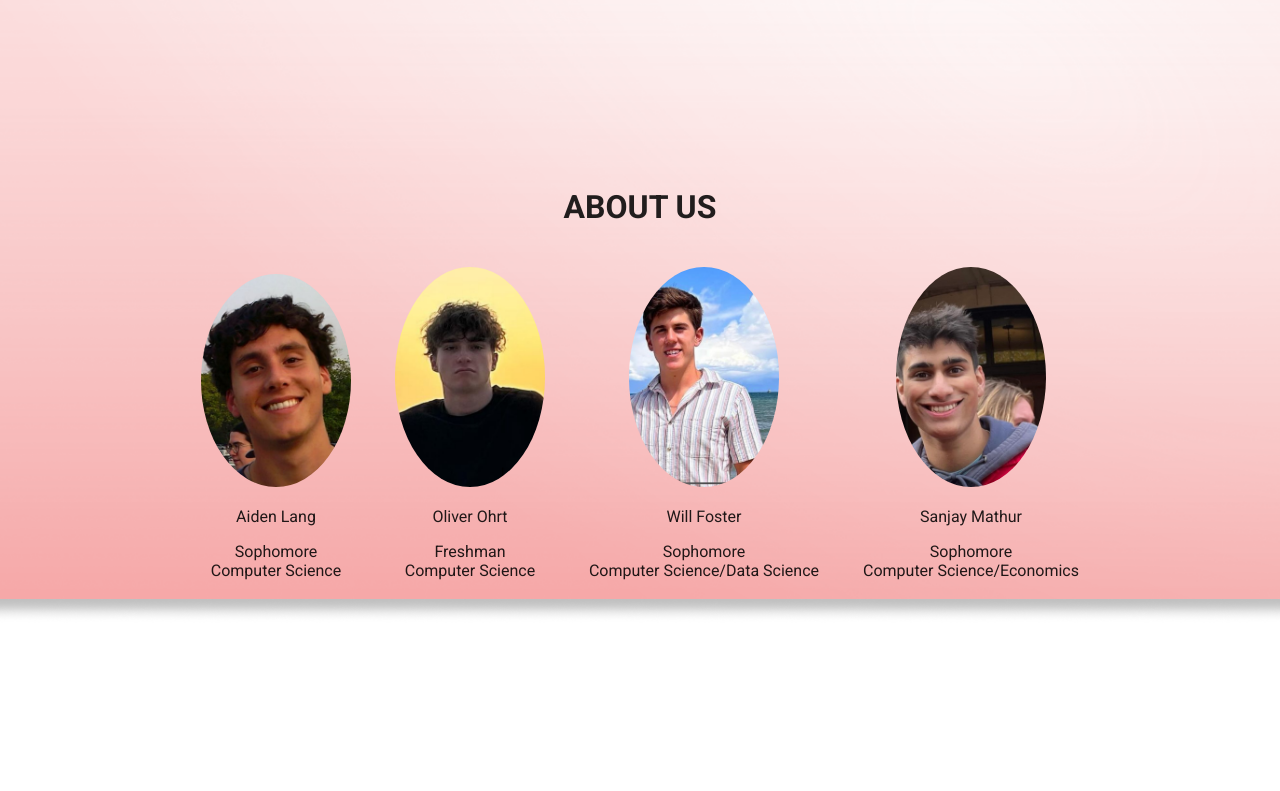
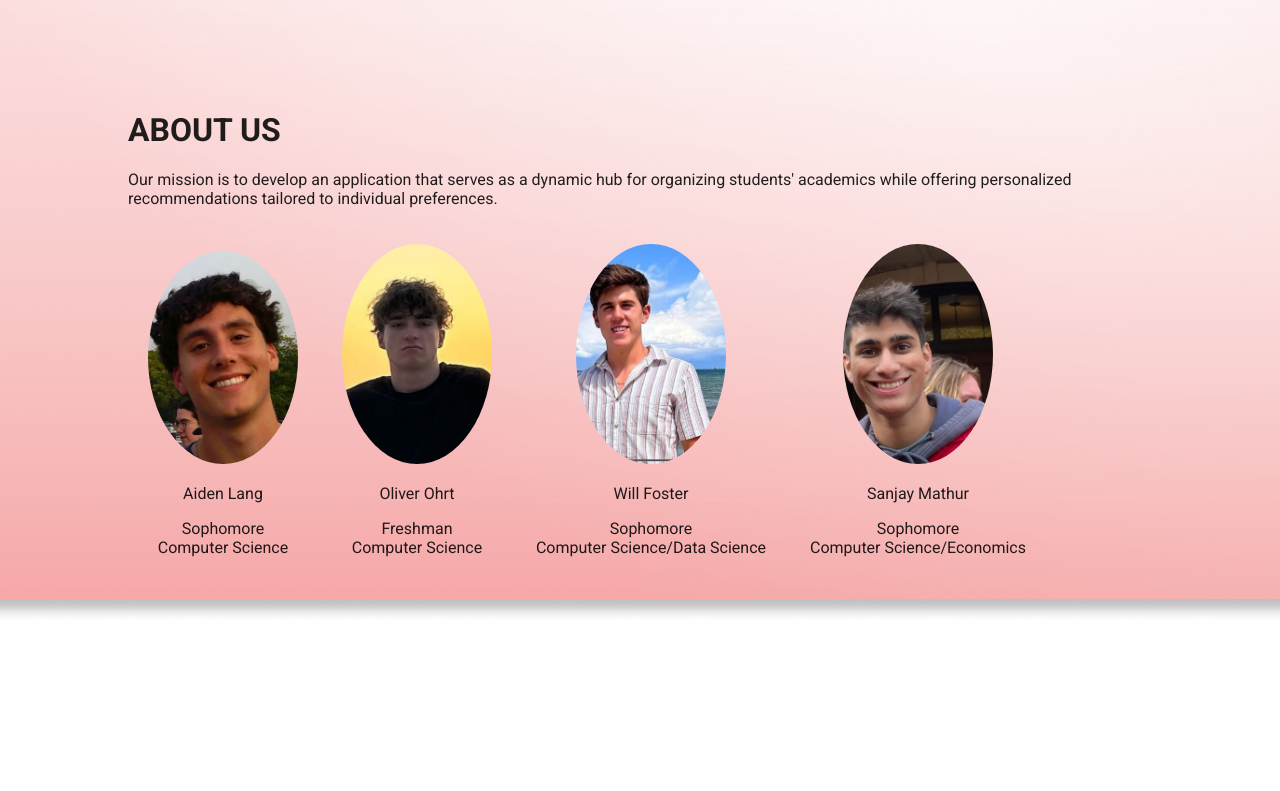
Before and after one commit to Lavanic/BadgerPlus, a Flask app: page /about in a window 1280 px wide. Shown: the part 129-920 px from the top of the page. Run offline with Flask 3, Linux system fonts and the light colour scheme.

Commit message:
about update

```diff
--- a/templates/about.html
+++ b/templates/about.html
@@ -10,11 +10,15 @@ block content %}
     .about-us {
        width: 80%;
        margin: 150px auto;
-       text-align: center;
+       position: relative;
+       top: -50px;
+
+
    }
    .team-member {
             display: inline-block;
             margin: 20px;
+            text-align: center;
     }
     .team-member img {
             width: 150px;
@@ -31,6 +35,9 @@ block content %}
   <div class="container">
     <div class= "about-us">
       <h1>ABOUT US</h1>
+        <p>Our mission is to develop an application that serves as a
+          dynamic hub for organizing students' academics while
+          offering personalized recommendations tailored to individual preferences.</p>
       <div class="team-member">
         <img src="static/images/AidenLang.png" alt="Aiden Lang">
         <p>Aiden Lang
```
